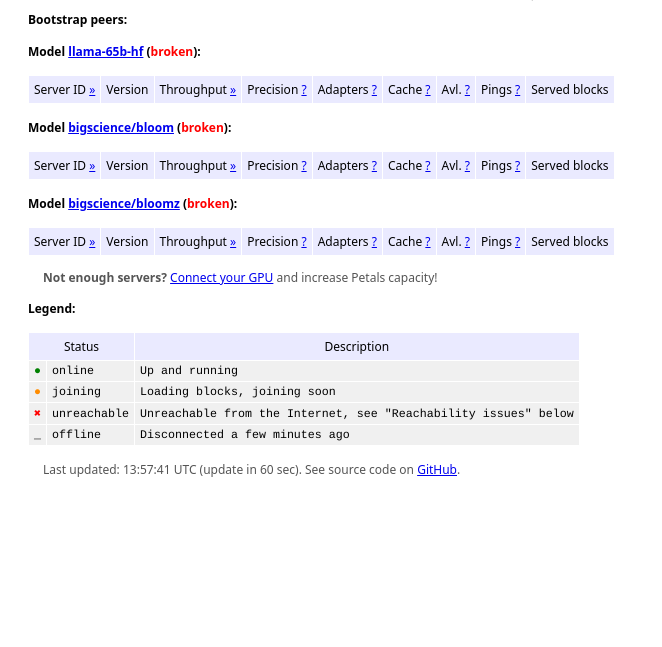
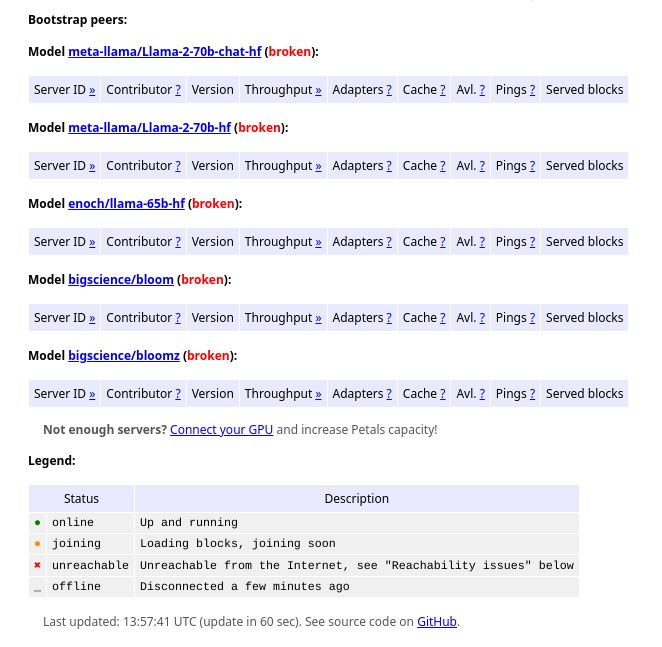
Before and after one commit to petals-infra/health.petals.dev, a Flask app: page / in a window 1280 px wide. Shown: the part 108-755 px from the top of the page, without its empty margins (0-662 px from the left). Run offline with Flask 3, Linux system fonts and the light colour scheme; grey boxes are pictures that could not be loaded.

Commit message:
Add Llama 2, contributor names

```diff
--- a/state_updater.py
+++ b/state_updater.py
@@ -103,6 +103,11 @@ class StateUpdaterThread(threading.Thread):
             server_rows = []
             model_servers = [(peer_id, server) for peer_id, server in servers.items() if server.model == model.dht_prefix]
             for peer_id, server in sorted(model_servers):
+                show_public_name = (
+                    len(server.blocks) >= 16 and
+                    all(state == ServerState.ONLINE for _, state in server.blocks)
+                )
+
                 block_indices = [block_idx for block_idx, state in server.blocks if state != ServerState.OFFLINE]
                 block_indices = f"{min(block_indices)}:{max(block_indices) + 1}" if block_indices else ""
 
@@ -117,6 +122,7 @@ class StateUpdaterThread(threading.Thread):
                 row = {
                     "short_peer_id": "..." + str(peer_id)[-6:],
                     "peer_id": peer_id,
+                    "show_public_name": show_public_name,
                     "block_indices": block_indices,
                     "block_map": block_map,
                     "server_info": server.server_info,
--- a/static/health.css
+++ b/static/health.css
@@ -99,6 +99,10 @@ thead td {
     text-align: center;
 }
 
+td.contributor {
+    font-family: system-ui, -apple-system, BlinkMacSystemFont, 'Segoe UI', Roboto, Oxygen, Ubuntu, Cantarell, 'Open Sans', 'Helvetica Neue', sans-serif;
+}
+
 .bm-header {
     text-align: left;
 }
--- a/static/health.js
+++ b/static/health.js
@@ -10,6 +10,20 @@ $(() => {
     event.preventDefault();
   });
 
+  $(".explain-public-name").click(event => {
+    alert(
+      'You can specify the name displayed here with the `--public_name` argument. ' +
+      'Feel free to use your name, a social media account, or a name of your company ' +
+      'to get acknowledgements for hosting a server.\n\n' +
+      'The name is only displayed if your server is online and hosts more than 16 blocks. ' +
+      'Long names are truncated to 20 characters. ' +
+      'If the name starts with "http://" or "https://", we\'ll make it a hyperlink ' +
+      '(the address is not truncated).\n\n' +
+      'We will ban servers that use offensive names or add links to ' +
+      'any offsensive or illegal content.'
+    );
+    event.preventDefault();
+  });
   $(".explain-precision").click(event => {
     alert(
       'This column shows torch data type used for computation and ' +
--- a/templates/index.html
+++ b/templates/index.html
@@ -35,12 +35,13 @@
     <thead>
       <tr>
         <td>Server ID <a class="show-full-peer-id" href="#">»</a></td>
+        <td>Contributor <a class="explain-public-name" href="#">?</a></td>
         <td>Version</td>
         <td>Throughput <a class="toggle-rps-details" href="#">»</a></td>
         <td class="rps-details" style="display: none;">Inference</td>
         <td class="rps-details" style="display: none;">Forward</td>
         <td class="rps-details" style="display: none;">Network</td>
-        <td>Precision <a class="explain-precision" href="#">?</a></td>
+        <td class="rps-details" style="display: none;">Precision <a class="explain-precision" href="#">?</a></td>
         <td>Adapters <a class="explain-adapters" href="#">?</a></td>
         <td>Cache <a class="explain-cache" href="#">?</a></td>
         <td>Avl. <a class="explain-avl" href="#">?</a></td>
@@ -55,7 +56,16 @@
           <span class="short-peer-id">{{ row.short_peer_id }}</span>
           <span class="peer-id" style="display: none;">{{ row.peer_id }}</span>
         </td>
-        <td>{% if row.server_info.version %}{{ row.server_info.version }}{% else %}&lt; 1.2.0{% endif %}</td>
+        <td class="contributor">
+          {% if row.show_public_name and row.server_info.public_name is not none %}
+          {% if row.server_info.public_name.startswith('http://') or row.server_info.public_name.startswith('https://') %}
+          <a target="_blank" href="{{ row.server_info.public_name }}">{{ row.server_info.public_name.replace('http://', '').replace('https://', '')|truncate(20, True, '…') }}</a>
+          {% else %}
+          {{ row.server_info.public_name|truncate(20, True, '…') }}
+          {% endif %}
+          {% endif %}
+        </td>
+        <td>{% if row.server_info.version %}{{ row.server_info.version|truncate(10, True, '…') }}{% else %}&lt; 1.2.0{% endif %}</td>
         <td>{{ "%.1f" | format(row.server_info.throughput) }} RPS</td>
         <td class="rps-details" style="display: none;">
           {% if row.server_info.inference_rps is not none %}{{ "%.0f" | format(row.server_info.inference_rps) }} RPS{% endif %}
@@ -66,7 +76,7 @@
         <td class="rps-details" style="display: none;">
           {% if row.server_info.network_rps is not none %}{{ "%.0f" | format(row.server_info.network_rps) }} RPS{% endif %}
         </td>
-        <td>
+        <td class="rps-details" style="display: none;">
           {% if row.server_info.torch_dtype %}{{ row.server_info.torch_dtype | replace('float', 'f') }}{% endif %}
           {% if row.server_info.quant_type %}({{ row.server_info.quant_type }}){% endif %}
         </td>
```
Also changed, not shown: config.py (+15 -1 lines).
